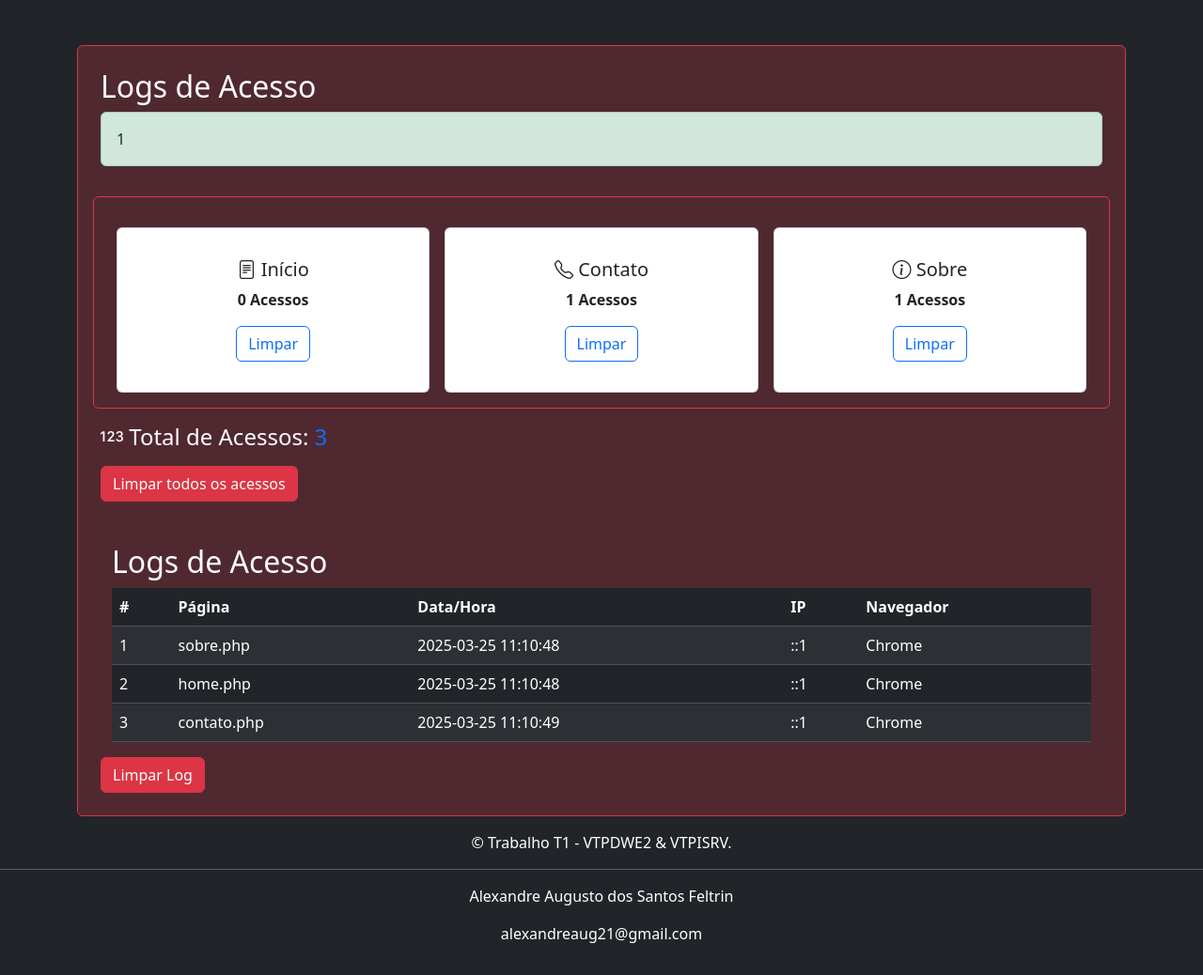
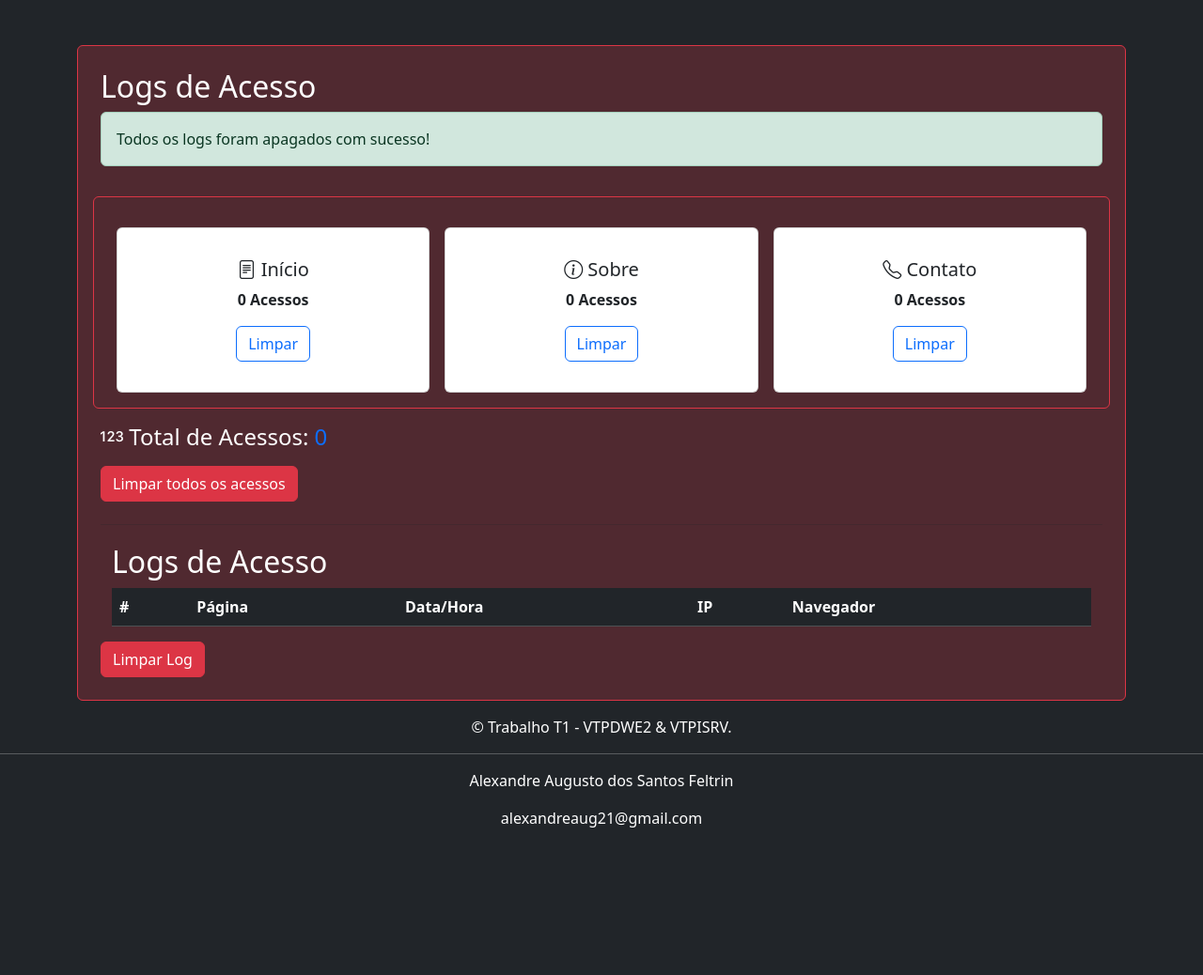
Before and after one commit to leefell/Desenvolvimento-Web-II, a PHP site: page /logs.php in a window 1280 px wide. Shown: the part 72-1110 px from the top of the page at 94% size. After the commit the page ends 953 px from the top, so only its background shows below. Run offline with PHP 8.4, Linux system fonts and the light colour scheme; the visitor is signed in with stand-in values (Sample User, id 1); lists and menus that the app fills with data are empty.

Commit message:
Trabalho pronto (espero)

```diff
--- /dev/null
+++ b/Trabalho I/trabalho1/AccessLogger.php
@@ -0,0 +1,192 @@
+<?php
+/**
+ * AccessLogger.php
+ *
+ * Classe para manipulação dos logs e contadores usando arquivos TXT.
+ */
+class AccessLogger
+{
+    private $logFile = 'logs.txt';
+    private $counterFile = 'counters.txt';
+
+    public function __construct()
+    {
+        // Se o arquivo de contadores não existir, cria com valores zerados.
+        if (!file_exists($this->counterFile)) {
+            $data = [
+                'index.php' => 0,
+                'sobre.php' => 0,
+                'contato.php' => 0,
+                'total' => 0
+            ];
+            $this->saveCounters($data);
+        }
+    }
+
+    /**
+     * Registra um acesso:
+     * - Adiciona uma linha no arquivo logs.txt.
+     * - Atualiza o contador da página e o total no arquivo counters.txt.
+     */
+    public function registrarAcesso($pagina)
+    {
+        $dataHora = date('Y-m-d H:i:s');
+        $ip = $_SERVER['REMOTE_ADDR'] ?? 'unknown';
+        $navegador = $this->getBrowser();
+        $linha = "{$pagina}|{$dataHora}|{$ip}|{$navegador}\n";
+        file_put_contents($this->logFile, $linha, FILE_APPEND);
+
+        $counters = $this->getCounters();
+        if (array_key_exists($pagina, $counters)) {
+            $counters[$pagina]++;
+        }
+        $counters['total']++;
+        $this->saveCounters($counters);
+    }
+
+    /**
+     * Retorna os logs como array de arrays associativos.
+     * Cada log possui as chaves: 'pagina', 'dataHora', 'ip' e 'navegador'.
+     */
+    public function getLogs()
+    {
+        $logs = [];
+        if (file_exists($this->logFile)) {
+            $linhas = file($this->logFile, FILE_IGNORE_NEW_LINES | FILE_SKIP_EMPTY_LINES);
+            foreach ($linhas as $linha) {
+                $parts = explode('|', $linha);
+                if (count($parts) === 4) {
+                    $logs[] = [
+                        'pagina' => $parts[0],
+                        'dataHora' => $parts[1],
+                        'ip' => $parts[2],
+                        'navegador' => $parts[3]
+                    ];
+                }
+            }
+        }
+        return $logs;
+    }
+
+    /**
+     * Retorna os acessos (contadores) ordenados por página.
+     * Exclui o total.
+     */
+    public function getAcessosOrdenados()
+    {
+        $counters = $this->getCounters();
+        // Remove a chave 'total' para não misturar no array de páginas
+        unset($counters['total']);
+
+        // Agora, ordena do maior para o menor valor
+        arsort($counters);
+
+        return $counters;
+    }
+
+
+    /**
+     * Retorna o total de acessos.
+     */
+    public function getTotalAcessos()
+    {
+        $counters = $this->getCounters();
+        return $counters['total'];
+    }
+
+    /**
+     * Limpa todos os logs (apaga o conteúdo do arquivo logs.txt).
+     */
+    public function clearAllLogs()
+    {
+        file_put_contents($this->logFile, '');
+    }
+
+    /**
+     * Limpa os acessos de uma página específica.
+     * Atualiza também o total subtraindo o valor limpo.
+     */
+    public function clearAllAccess($page)
+    {
+        $counters = $this->getCounters();
+        if (isset($counters[$page])) {
+            $valor = $counters[$page];
+            $counters[$page] = 0;
+            $counters['total'] = $counters['total'] - $valor;
+            $this->saveCounters($counters);
+        }
+    }
+
+    /**
+     * Lê os contadores do arquivo counters.txt.
+     * Caso o arquivo não exista, cria com os valores padrão.
+     */
+    private function getCounters()
+    {
+        if (!file_exists($this->counterFile)) {
+            $data = [
+                'index.php' => 0,
+                'sobre.php' => 0,
+                'contato.php' => 0,
+                'total' => 0
+            ];
+            $this->saveCounters($data);
+            return $data;
+        }
+
+        $linhas = file($this->counterFile, FILE_IGNORE_NEW_LINES | FILE_SKIP_EMPTY_LINES);
+        $counters = [
+            'index.php' => 0,
+            'sobre.php' => 0,
+            'contato.php' => 0,
+            'total' => 0
+        ];
+
+        foreach ($linhas as $linha) {
+            // Exemplo de linha: "sobre.php=3"
+            $parts = explode('=', $linha);
+            if (count($parts) === 2) {
+                $chave = trim($parts[0]);
+                $valor = (int) trim($parts[1]);
+                if (array_key_exists($chave, $counters)) {
+                    $counters[$chave] = $valor;
+                }
+            }
+        }
+        return $counters;
+    }
+
+    /**
+     * Salva os contadores no arquivo counters.txt.
+     */
+    private function saveCounters($counters)
+    {
+        $conteudo = "";
+        foreach ($counters as $chave => $valor) {
+            $conteudo .= "{$chave}={$valor}\n";
+        }
+        file_put_contents($this->counterFile, $conteudo);
+    }
+
+    /**
+     * Identifica o navegador do usuário a partir do user agent.
+     */
+    private function getBrowser()
+    {
+        $userAgent = $_SERVER['HTTP_USER_AGENT'] ?? '';
+        $browsers = [
+            'Edge' => 'Edg',
+            'Chrome' => 'Chrome',
+            'Firefox' => 'Firefox',
+            'Safari' => 'Safari',
+            'Opera' => 'OPR',
+            'Internet Explorer' => 'MSIE|Trident'
+        ];
+        foreach ($browsers as $browser => $pattern) {
+            if (preg_match("/$pattern/i", $userAgent)) {
+                return $browser;
+            }
+        }
+        return 'Desconhecido';
+    }
+}
--- a/Trabalho I/trabalho1/components/header.php
+++ b/Trabalho I/trabalho1/components/header.php
@@ -4,7 +4,7 @@
         <nav>
             <?php if (isset($_SESSION['authenticated'])): ?>
                 <ul class="nav">
-                    <li class="nav-item"><a href="home.php" class="nav-link text-white">Home</a></li>
+                    <li class="nav-item"><a href="index.php" class="nav-link text-white">Home</a></li>
                     <li class="nav-item"><a href="sobre.php" class="nav-link text-white">Sobre</a></li>
                     <li class="nav-item"><a href="contato.php" class="nav-link text-white">Contato</a></li>
                     <li class="nav-item"><a href="logs.php" class="nav-link text-danger">Logs de Acesso</a></li>
@@ -12,7 +12,7 @@
                 </ul>
             <?php else: ?>
                 <ul class="nav">
-                    <li class="nav-item"><a href="home.php" class="nav-link text-white">Home</a></li>
+                    <li class="nav-item"><a href="index.php" class="nav-link text-white">Home</a></li>
                     <li class="nav-item"><a href="sobre.php" class="nav-link text-white">Sobre</a></li>
                     <li class="nav-item"><a href="contato.php" class="nav-link text-white">Contato</a></li>
                     <li class="nav-item"><a href="logs.php" class="nav-link text-danger">Logs de Acesso</a></li>
--- a/Trabalho I/trabalho1/contato.php
+++ b/Trabalho I/trabalho1/contato.php
@@ -1,7 +1,8 @@
 <?php
 session_start();
-require 'backend/functions.php';
-registrarAcesso(basename($_SERVER['PHP_SELF']));
+require_once 'AccessLogger.php';
+$logger = new AccessLogger();
+$logger->registrarAcesso('contato.php');
 ?>
 
 <!DOCTYPE html>
--- /dev/null
+++ b/Trabalho I/trabalho1/counters.txt
@@ -0,0 +1,4 @@
+index.php=0
+sobre.php=0
+contato.php=0
+total=0
--- a/Trabalho I/trabalho1/index.php
+++ b/Trabalho I/trabalho1/index.php
@@ -1,7 +1,8 @@
 <?php
 session_start();
-require 'backend/functions.php';
-registrarAcesso(basename($_SERVER['PHP_SELF']));
+require_once 'AccessLogger.php';
+$logger = new AccessLogger();
+$logger->registrarAcesso('index.php');
 ?>
 
 <!DOCTYPE html>
--- a/Trabalho I/trabalho1/last_reset.txt
+++ /dev/null
@@ -1 +0,0 @@
-1742897440
--- a/Trabalho I/trabalho1/logs.php
+++ b/Trabalho I/trabalho1/logs.php
@@ -1,9 +1,8 @@
 <?php
 session_start();
+require_once 'AccessLogger.php';
+$logger = new AccessLogger();
 
-// ------------------------------------------------
-// 1) Autenticação por sessão
-// ------------------------------------------------
 $error = '';
 if (isset($_POST['accessKey'])) {
     $accessKey = $_POST['accessKey'];
@@ -12,6 +11,26 @@ if (isset($_POST['accessKey'])) {
     } else {
         $error = "Senha errada amigão!";
     }
+}
+
+// Processa as ações de limpeza de logs/acessos
+if (isset($_POST['clearAllLogs'])) {
+    $logger->clearAllLogs();
+    $_SESSION['mensagem'] = "Todos os logs foram apagados com sucesso!";
+}
+
+if (isset($_POST['clearPage'])) {
+    $page = $_POST['clearPage'];
+    $logger->clearAllAccess($page);
+    $_SESSION['mensagem'] = "Acessos da página {$page} foram limpos com sucesso!";
+}
+
+if (isset($_POST['clearAllAccess'])) {
+    $pages = ['index.php', 'sobre.php', 'contato.php'];
+    foreach ($pages as $page) {
+        $logger->clearAllAccess($page);
+    }
+    $_SESSION['mensagem'] = "Todos os acessos foram apagados com sucesso!";
 }
 
 // Se não estiver autenticado, mostra o formulário de acesso e encerra.
@@ -50,76 +69,16 @@ if (!isset($_SESSION['authenticated'])):
     <?php
     exit(); // Impede o restante do código de rodar se não estiver autenticado
 endif;
-?>
-
-<?php
-// ------------------------------------------------
-// 2) Se chegou aqui, está autenticado. carregando os logs.
-// ------------------------------------------------
-$arquivoLog = 'logs.txt';
-$logs = [];
-
-// Lê o arquivo de reset para saber a partir de que momento contar os acessos
-$lastResetFile = 'last_reset.txt';
-$lastReset = 0;  // se não existir, assume zero
-if (file_exists($lastResetFile)) {
-    $lastReset = (int) trim(file_get_contents($lastResetFile));
-}
-
-// Verifica se o arquivo de log existe
-if (file_exists($arquivoLog)) {
-    $linhas = file($arquivoLog, FILE_IGNORE_NEW_LINES | FILE_SKIP_EMPTY_LINES);
-    foreach ($linhas as $linha) {
-        // Cada linha está no formato: pagina|dataHora|ip|navegador
-        $dados = explode('|', $linha);
-        if (count($dados) === 4) {
-            $pagina = trim($dados[0]);
-            $dataHora = trim($dados[1]);
-            $ip = trim($dados[2]);
-            $navegador = trim($dados[3]);
-
-            $logs[] = [
-                'pagina' => $pagina,
-                'dataHora' => $dataHora,
-                'ip' => $ip,
-                'navegador' => $navegador,
-            ];
-        }
-    }
-} else {
-    error_log("Arquivo de log não encontrado: $arquivoLog");
-}
 
 // ------------------------------------------------
-// 3) Calcular contadores APÓS o último reset
+// 2) Se chegou aqui, está autenticado. Carrega os logs e contadores.
 // ------------------------------------------------
-$acessos = [];  // contador por página
-foreach ($logs as $log) {
-    // Converte data/hora do log em timestamp
-    $logTimestamp = strtotime($log['dataHora']);
-    if ($logTimestamp === false) {
-        // Se não conseguir converter, consideramos antigo
-        continue;
-    }
 
-    // Se o log for posterior ao $lastReset, conta
-    if ($logTimestamp >= $lastReset) {
-        $pagina = $log['pagina'];
-        if (isset($acessos[$pagina])) {
-            $acessos[$pagina]++;
-        } else {
-            $acessos[$pagina] = 1;
-        }
-    }
-}
+$logs = $logger->getLogs();
+$acessos = $logger->getAcessosOrdenados(); // Retorna os acessos de cada página
+$totalAcessos = $logger->getTotalAcessos();
 
-// Ordenar as páginas pelo número de acessos (decrescente)
-arsort($acessos);
-
-// Total de acessos
-$totalAcessos = array_sum($acessos);
-
-// Mapeamento das páginas para exibição (label e ícone)
+// Mapeamento das páginas para aparecer aqueles icones bonitinhos
 $pages = [
     'index.php' => ['label' => 'Início', 'icon' => 'bi-file-text'],
     'contato.php' => ['label' => 'Contato', 'icon' => 'bi-telephone'],
@@ -149,9 +108,12 @@ $pages = [
                 <?php unset($_SESSION['mensagem']); ?>
             <?php endif; ?>
 
-            <!-- Cards com contadores dinâmicos -->
+            <!-- Cards com os contadores de acordo com o array, se um ta maior que a quantidade de acessos
+             é maior que o outro ele muda a posição do card -->
             <div class="row g-3 my-3 p-3 border border-danger rounded">
-                <?php foreach ($pages as $file => $info): ?>
+                <?php foreach ($acessos as $file => $count):
+                    $info = $pages[$file]; // para pegar label, ícone etc.
+                    ?>
                     <div class="col-md-4">
                         <div class="card text-center p-3">
                             <div class="card-body">
@@ -159,10 +121,10 @@ $pages = [
                                     <i class="bi <?= $info['icon'] ?>"></i> <?= $info['label'] ?>
                                 </h5>
                                 <p class="fw-bold">
-                                    <?= isset($acessos[$file]) ? $acessos[$file] : 0 ?> Acessos
+                                    <?= $count ?> Acessos
                                 </p>
                                 <!-- Form para limpar os acessos de uma página específica -->
-                                <form method="post" action="limpar_contadores.php"
+                                <form method="post" action=""
                                     onsubmit="return confirm('Deseja realmente limpar os acessos de <?= $info['label'] ?>?');">
                                     <input type="hidden" name="clearPage" value="<?= $file ?>">
                                     <button type="submit" class="btn btn-outline-primary">Limpar</button>
@@ -171,6 +133,7 @@ $pages = [
                         </div>
                     </div>
                 <?php endforeach; ?>
+
             </div>
 
             <!-- Total de acessos dinâmico -->
@@ -179,15 +142,15 @@ $pages = [
                 Total de Acessos: <span class="text-primary"><?= $totalAcessos ?></span>
             </h4>
 
-            <!-- Form para limpar todos os acessos (ZERA contadores, mas mantém logs) -->
-            <form method="post" action="limpar_contadores.php"
+            <!-- Form para limpar todos os acessos (zera os contadores, mas mantém os logs) -->
+            <form method="post" action=""
                 onsubmit="return confirm('Deseja realmente ZERAR todos os acessos (mas manter o histórico)?');">
-                <button type="submit" name="clearAll" class="btn btn-danger my-2">Limpar todos os acessos</button>
+                <button type="submit" name="clearAllAccess" class="btn btn-danger my-2">Limpar todos os acessos</button>
             </form>
 
             <hr>
 
-            <!-- Tabela com TODOS os logs (independente de reset) -->
+            <!-- Tabela com TODOS os logs -->
             <div class="container mt-1">
                 <h2 class="text-white">Logs de Acesso</h2>
                 <div class="table-responsive">
@@ -216,11 +179,12 @@ $pages = [
                 </div>
             </div>
 
-            <!-- Form para limpar todo o log (APAGA fisicamente o arquivo logs.txt) -->
-            <form method="post" action="limpar_logs.php"
+            <!-- Form para limpar todo o log (apaga o conteúdo de logs.txt) -->
+            <form method="post" action=""
                 onsubmit="return confirm('Deseja realmente APAGAR TODOS OS LOGS? Esta ação não poderá ser desfeita.');">
-                <button type="submit" name="clearLog" class="btn btn-danger">Limpar Log</button>
+                <button type="submit" name="clearAllLogs" class="btn btn-danger">Limpar Log</button>
             </form>
+
         </div>
     </div>
     <?php include 'components/footer.php'; ?>
--- a/Trabalho I/trabalho1/logs.txt
+++ /dev/null
@@ -1,4 +0,0 @@
-
-sobre.php|2025-03-25 11:10:48|::1|Chrome
-home.php|2025-03-25 11:10:48|::1|Chrome
-contato.php|2025-03-25 11:10:49|::1|Chrome
--- a/Trabalho I/trabalho1/sobre.php
+++ b/Trabalho I/trabalho1/sobre.php
@@ -1,7 +1,8 @@
 <?php
 session_start();
-require 'backend/functions.php';
-registrarAcesso(basename($_SERVER['PHP_SELF']));
+require_once 'AccessLogger.php';
+$logger = new AccessLogger();
+$logger->registrarAcesso('sobre.php');
 ?>
 
 <!DOCTYPE html>
```
Also changed, not shown: Trabalho I/trabalho1/backend/functions.php (deleted, +0 -31 lines), Trabalho I/trabalho1/limpar_contadores.php (deleted, +0 -64 lines), Trabalho I/trabalho1/limpar_logs.php (deleted, +0 -24 lines).
